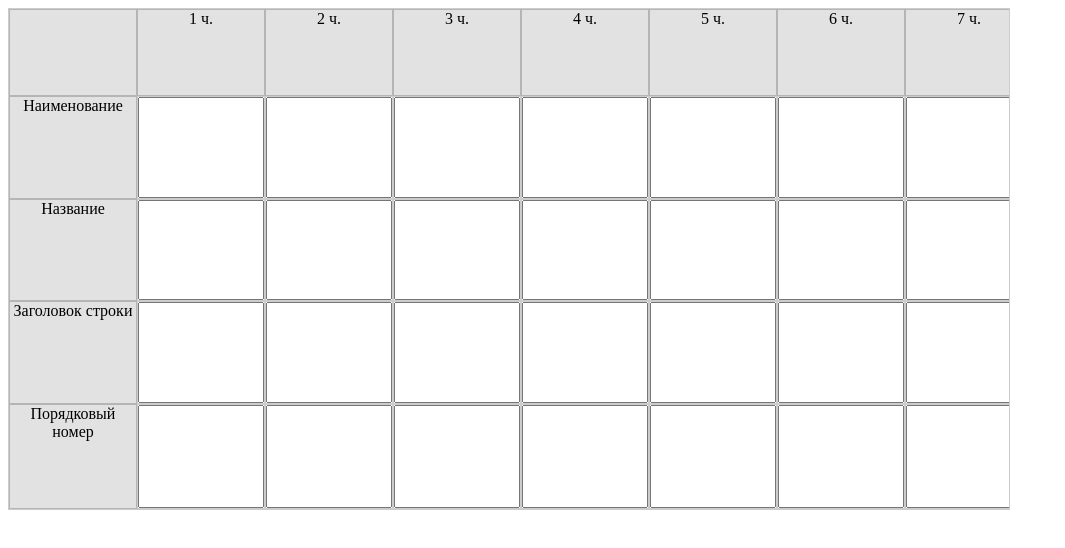
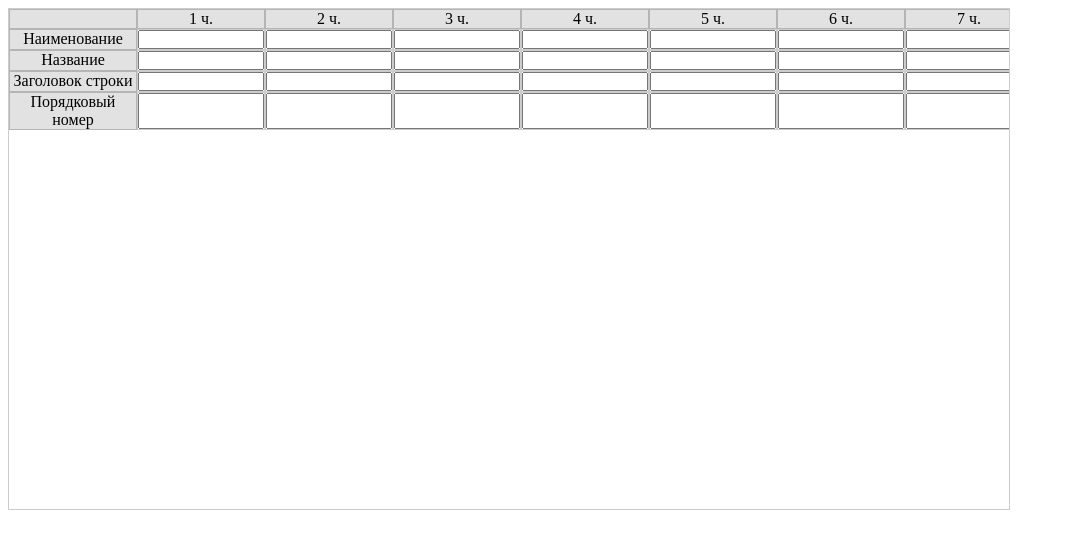
Before and after one commit to sensactive/tn_test, a Vue app: page / in a window 1280 px wide. Shown: the top 548 px of the page, without its empty margins (0-1065 px from the left). Built offline with nearby package versions, Linux system fonts and the light colour scheme.

Commit message:
some fixes

```diff
--- a/src/components/MainTable.vue
+++ b/src/components/MainTable.vue
@@ -4,6 +4,7 @@
       v-for="header in headers"
       :key="header.value"
       class="table-header"
+      :class="header.value === 'title' ? 'table-cell_first-col' : ''"
     >
       {{ header.text }}
     </div>
@@ -26,7 +27,6 @@
             <input
               type="number"
               :placeholder="item[header.value]"
-              max="999999"
             >
           </label>
         </slot>
@@ -65,6 +65,7 @@ export default {
     display: grid;
     border: 1px solid rgba(0,0,0,.2);
     overflow: auto;
+    grid-template-rows: repeat(auto-fit, minmax(1vw, max-content));
     .table {
       &-header {
         position: sticky;
@@ -72,14 +73,12 @@ export default {
         background: #e2e2e2;
       }
       &-cell {
-        padding: 0;
         input[type="number"] {
           padding: 0;
           margin: 0;
-          max-width: 100%;
-          min-height: 100%;
+          width: 100%;
+          height: 100%;
           box-sizing: border-box;
-          font-size: 2vw;
         }
         &_first-col {
           background: #e2e2e2;
```
